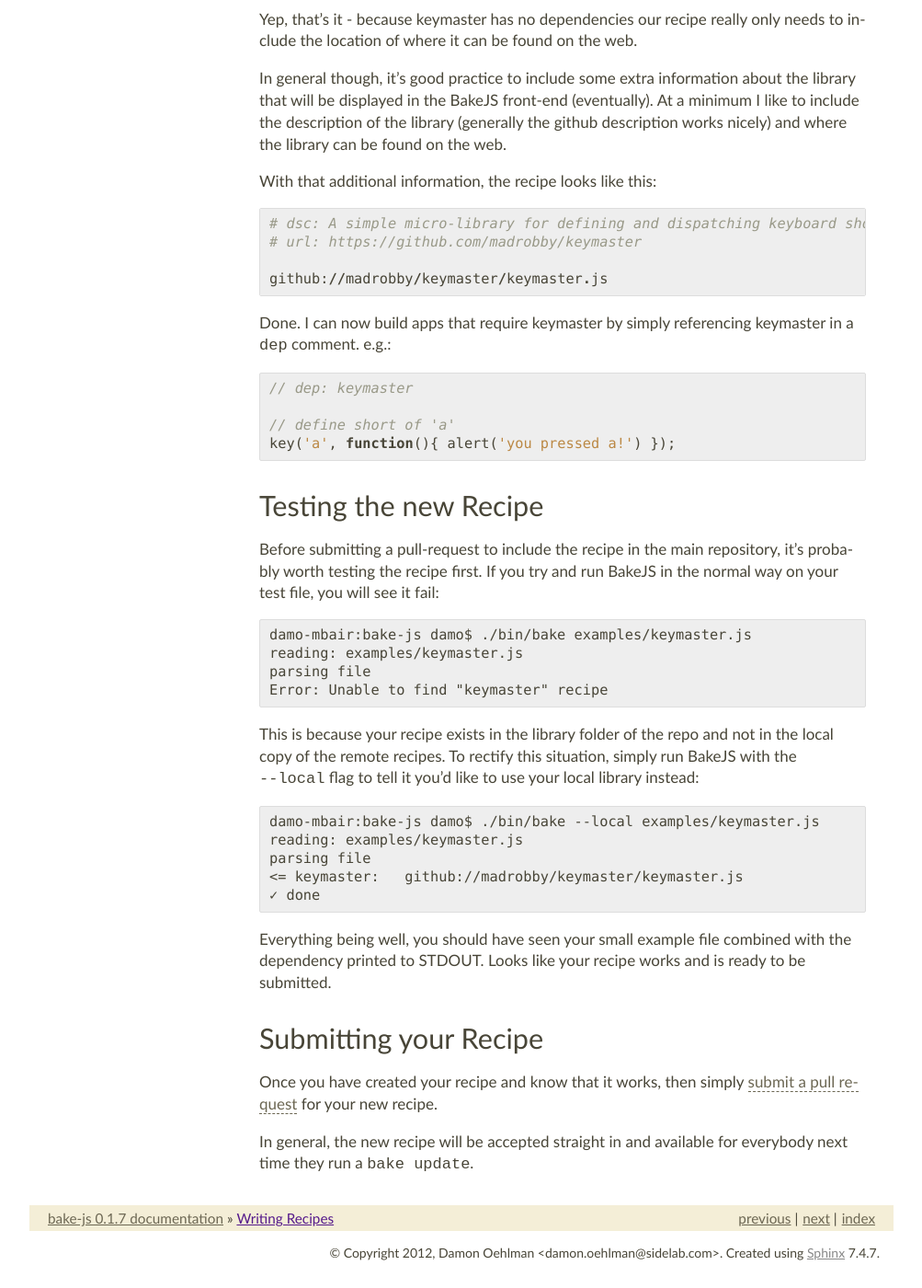
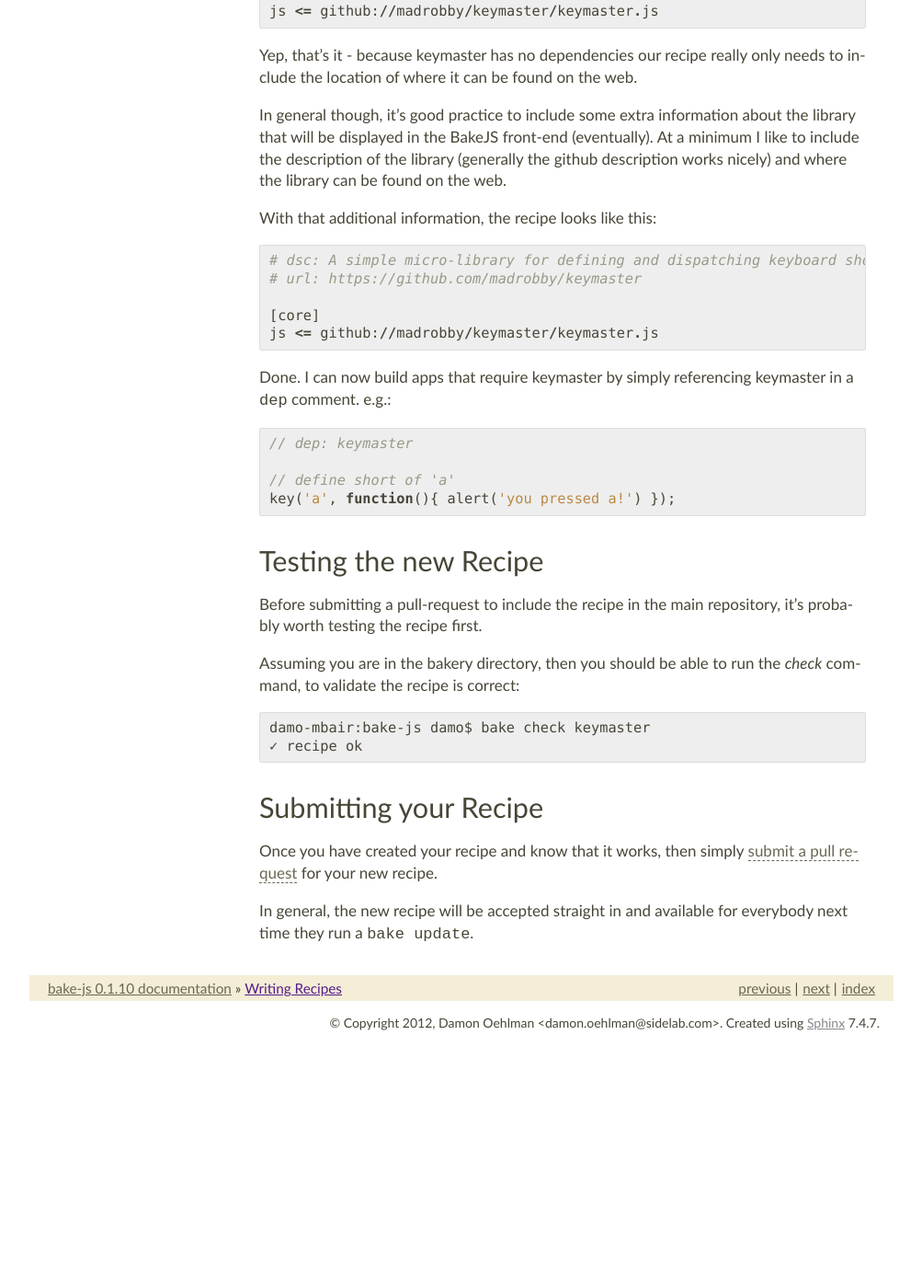
Before and after one commit to buildjs/bake-js, a Sphinx documentation site: the page built from docs/writing-recipes.rst, in a window 1280 px wide and 1400 px high, scrolled down 1249 px. Shown: the whole window at 92% size, without its empty margins (138-1141 px from the left). Built offline with Sphinx 7.4.7, drawn with Linux system fonts in a browser that asks for light colours; after the commit the page ends 2399 px from its top, so only the background shows below that; some of the changed text lies outside the part shown.

Commit message:
Documentation updates

```diff
--- a/docs/conf.py
+++ b/docs/conf.py
@@ -31,8 +31,8 @@ copyright = u'2012, Damon Oehlman <damon.oehlman@sidelab.com>'
 # built documents.
 #
 # The short X.Y version.
-version = '0.1.7'
-release = '0.1.7'
+version = '0.1.10'
+release = '0.1.10'
 
 # The language for content autogenerated by Sphinx. Refer to documentation
 # for a list of supported languages.
--- a/docs/writing-recipes.rst
+++ b/docs/writing-recipes.rst
@@ -14,7 +14,8 @@ Recipes are simply plain text files that are stored in the `library/recipes <htt
     # bug: https://github.com/documentcloud/backbone/issues
     # req: underscore
 
-    github://documentcloud/backbone/backbone.js
+    [core]
+    js <= github://documentcloud/backbone/backbone.js
 
 The structure of the file is pretty simple.  Lines starting with the hash character are used to describe attributes of the recipe, of which the most important one to take note of is the `req` attribute.  This attribute is used to specify other recipes that are require to make this library work correctly.  For multiple dependencies use a comma delimited list.
 
@@ -23,7 +24,7 @@ After the attribute definition section comes one or more `getit <https://github.
 It starts with a fork
 =====================
 
-The first thing you are going to want to do if you are interested in creating your own recipes is fork the `bake-js repository <https://github.com/DamonOehlman/bake-js>`_.  This will give you your own space to play and create recipes.
+The first thing you are going to want to do if you are interested in creating your own recipes is fork the `bakery repository <https://github.com/DamonOehlman/bakery>`_.  This will give you your own space to play and create recipes.
 
 If you are handwriting a recipe, then the first thing to do is to create a file in the ``library/recipes`` folder in your forked repository.  The name of your file should be simply the name of the library you are creating a recipe for (with no file extension).
 
@@ -37,7 +38,8 @@ https://raw.github.com/madrobby/keymaster/master/keymaster.js
 
 But since BakeJS uses `getit <https://github.com/DamonOehlman/getit>`_ under the hood we can use the custom github url scheme implemented in getit (but feel free to use the standard http url as well if you prefer). So, first cut of our keymaster recipe looks like this::
 
-    github://madrobby/keymaster/keymaster.js
+    [core]
+    js <= github://madrobby/keymaster/keymaster.js
 
 Yep, that's it - because keymaster has no dependencies our recipe really only needs to include the location of where it can be found on the web.
 
@@ -48,7 +50,8 @@ With that additional information, the recipe looks like this::
     # dsc: A simple micro-library for defining and dispatching keyboard shortcuts.
     # url: https://github.com/madrobby/keymaster
 
-    github://madrobby/keymaster/keymaster.js
+    [core]
+    js <= github://madrobby/keymaster/keymaster.js
 
 Done.  I can now build apps that require keymaster by simply referencing keymaster in a ``dep`` comment.  e.g.:
 
@@ -62,26 +65,16 @@ Done.  I can now build apps that require keymaster by simply referencing keymast
 Testing the new Recipe
 ======================
 
-Before submitting a pull-request to include the recipe in the main repository, it's probably worth testing the recipe first.  If you try and run BakeJS in the normal way on your test file, you will see it fail::
+Before submitting a pull-request to include the recipe in the main repository, it's probably worth testing the recipe first.
 
-    damo-mbair:bake-js damo$ ./bin/bake examples/keymaster.js
-    reading: examples/keymaster.js
-    parsing file
-    Error: Unable to find "keymaster" recipe
+Assuming you are in the bakery directory, then you should be able to run the `check` command, to validate the recipe is correct::
 
-This is because your recipe exists in the library folder of the repo and not in the local copy of the remote recipes.  To rectify this situation, simply run BakeJS with the ``--local`` flag to tell it you'd like to use your local library instead::
-
-    damo-mbair:bake-js damo$ ./bin/bake --local examples/keymaster.js
-    reading: examples/keymaster.js
-    parsing file
-    <= keymaster:   github://madrobby/keymaster/keymaster.js
-    ✓ done
-
-Everything being well, you should have seen your small example file combined with the dependency printed to STDOUT.  Looks like your recipe works and is ready to be submitted.
+    damo-mbair:bake-js damo$ bake check keymaster
+    ✓ recipe ok
 
 Submitting your Recipe
 ======================
 
-Once you have created your recipe and know that it works, then simply `submit a pull request <https://github.com/DamonOehlman/bake-js/pull/new/master>`_ for your new recipe.
+Once you have created your recipe and know that it works, then simply `submit a pull request <https://github.com/DamonOehlman/bakery/pull/new/master>`_ for your new recipe.
 
 In general, the new recipe will be accepted straight in and available for everybody next time they run a ``bake update``.
```
Also changed, not shown: README.rst (+3 -5 lines).
